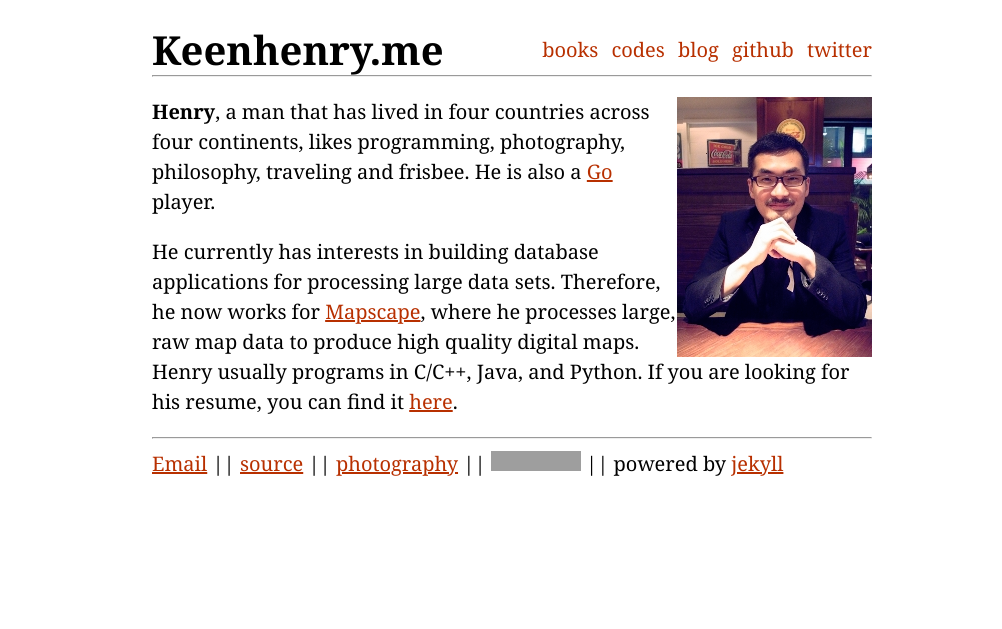
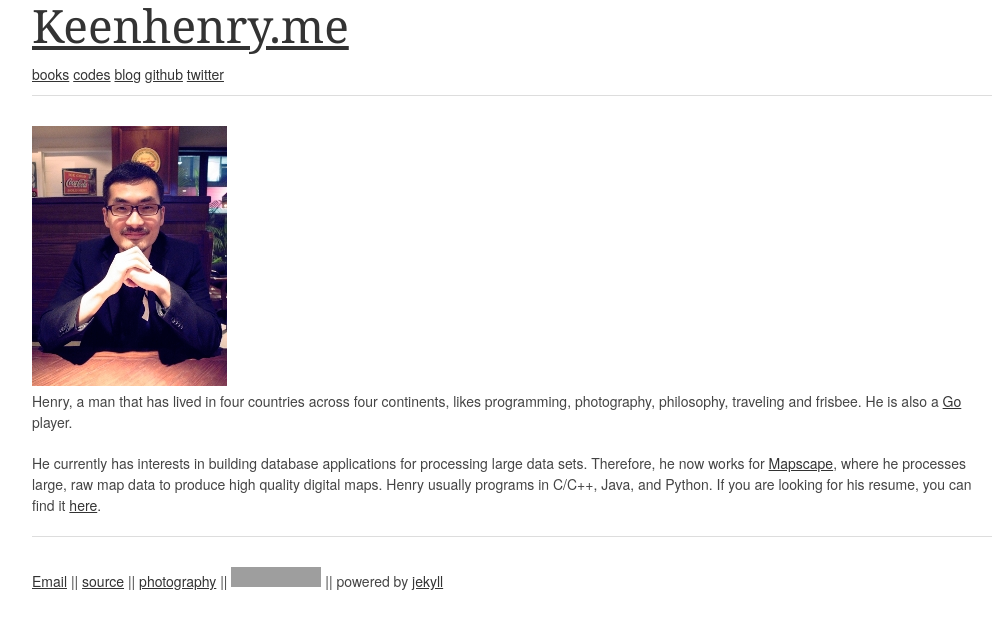
Before and after one commit to keenhenry/keenhenry.github.com, a Jekyll site: the page built from index.html, in a window 1280 px wide. Shown: the top 629 px of the page, without its empty margins (128-1130 px from the left). Built offline with Jekyll 4.4.1, drawn with Linux system fonts in a browser that asks for light colours; grey boxes are pictures that could not be loaded.

Commit message:
Using Skeleton as the base style for my site

```diff
--- a/_layouts/default.html
+++ b/_layouts/default.html
@@ -14,8 +14,12 @@
   <![endif]-->
   <!-- <link href="http://feeds.feedburner.com/sirupsen" rel="alternate" title="Sirupsen" type="application/atom+xml" /> -->
   <meta name="viewport" content="width=device-width, initial-scale=1, maximum-scale=1" />
-  <link rel="stylesheet" type="text/css" href="/static/css/main.css" />
-  <link rel="stylesheet" type="text/css" href="/static/css/home.css" />
+  <link rel="stylesheet" type="text/css" href="/static/css/base.css" />
+  <link rel="stylesheet" type="text/css" href="/static/css/layout.css" />
+  <link rel="stylesheet" type="text/css" href="/static/css/skeleton.css" />
+  <!-- <link rel="stylesheet" type="text/css" href="/static/css/syntax.css" /> -->
+  <!-- <link rel="stylesheet" type="text/css" href="/static/css/default.css" /> -->
+  <!-- <link rel="stylesheet" type="text/css" href="/static/css/home.css" /> -->
 </head>
 
 <body>
```
